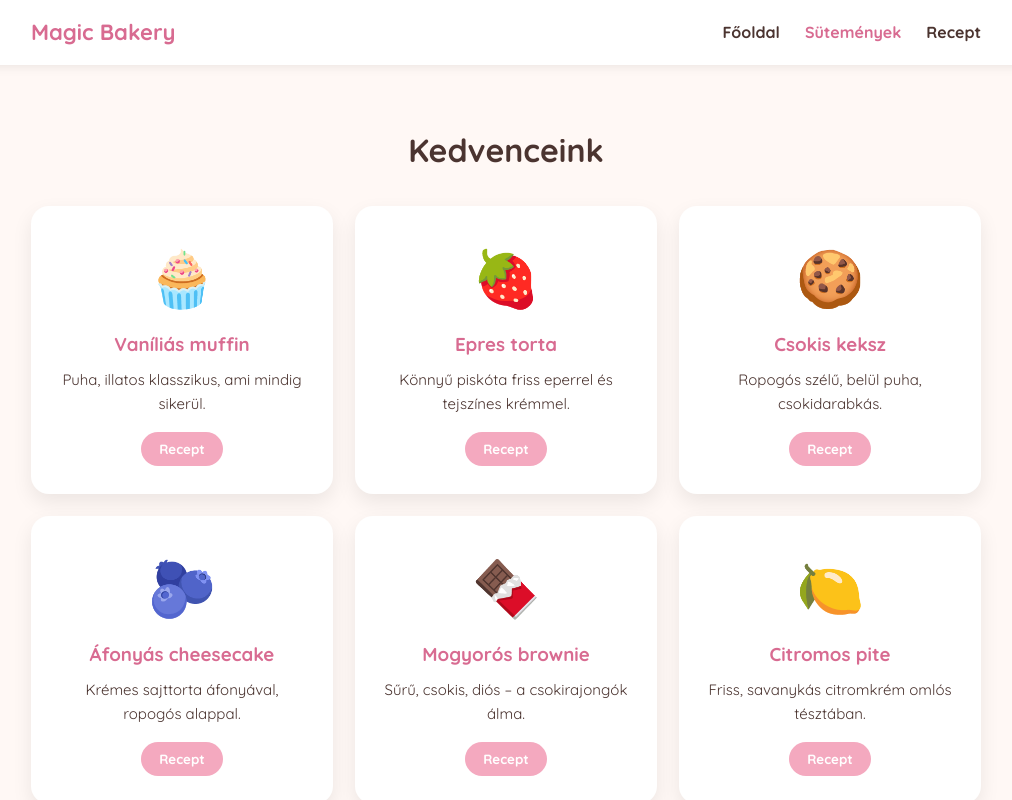
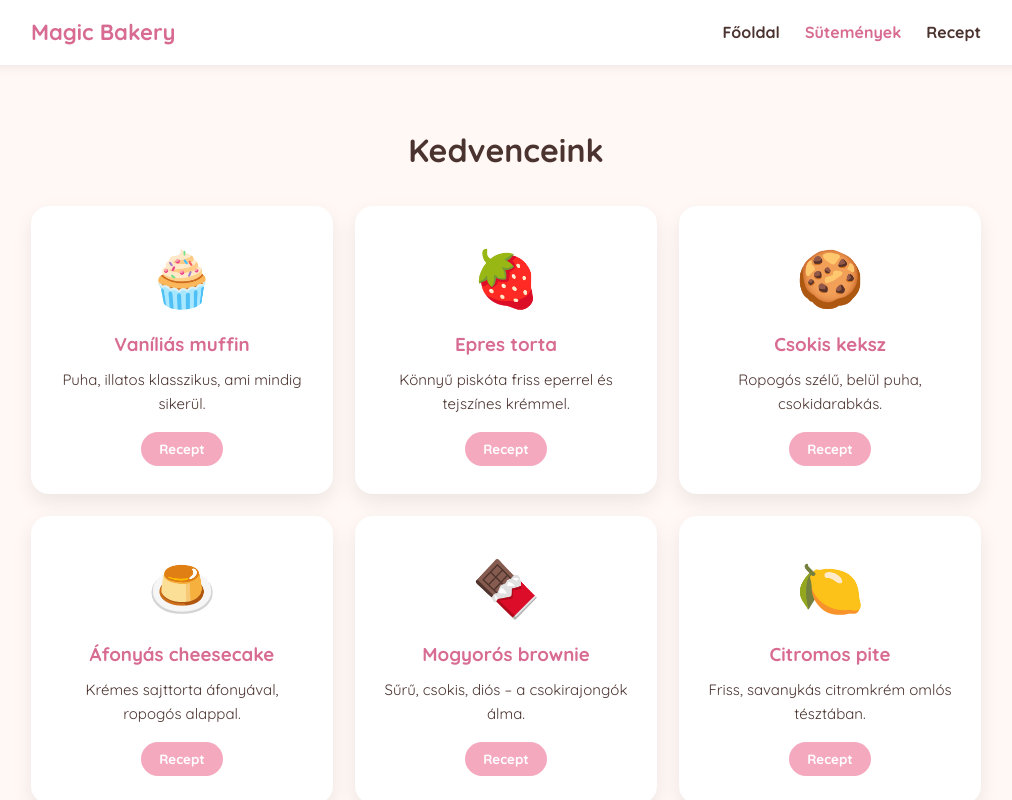
Before and after one commit to bbjazmin/Magic-Bakery-by-bia, a plain HTML site: page index.html in a window 1280 px wide. Both pictures are taken after a click on the button "Sütemények". Shown: the top 800 px of the page, without its empty margins (134-1146 px from the left). Drawn offline with Linux system fonts and the light colour scheme.

Commit message:
Fix HTML encoding issues in index.html

```diff
--- a/index.html
+++ b/index.html
@@ -84,7 +84,7 @@
                     </article>
 
                     <article class="card">
-                        <div class="ikon">🫐</div>
+                        <div class="ikon">🍮</div>
                         <h3>Áfonyás cheesecake</h3>
                         <p>Krémes sajttorta áfonyával, ropogós alappal.</p>
                         <button onclick="receptMutat('cheesecake')">Recept</button>
```
